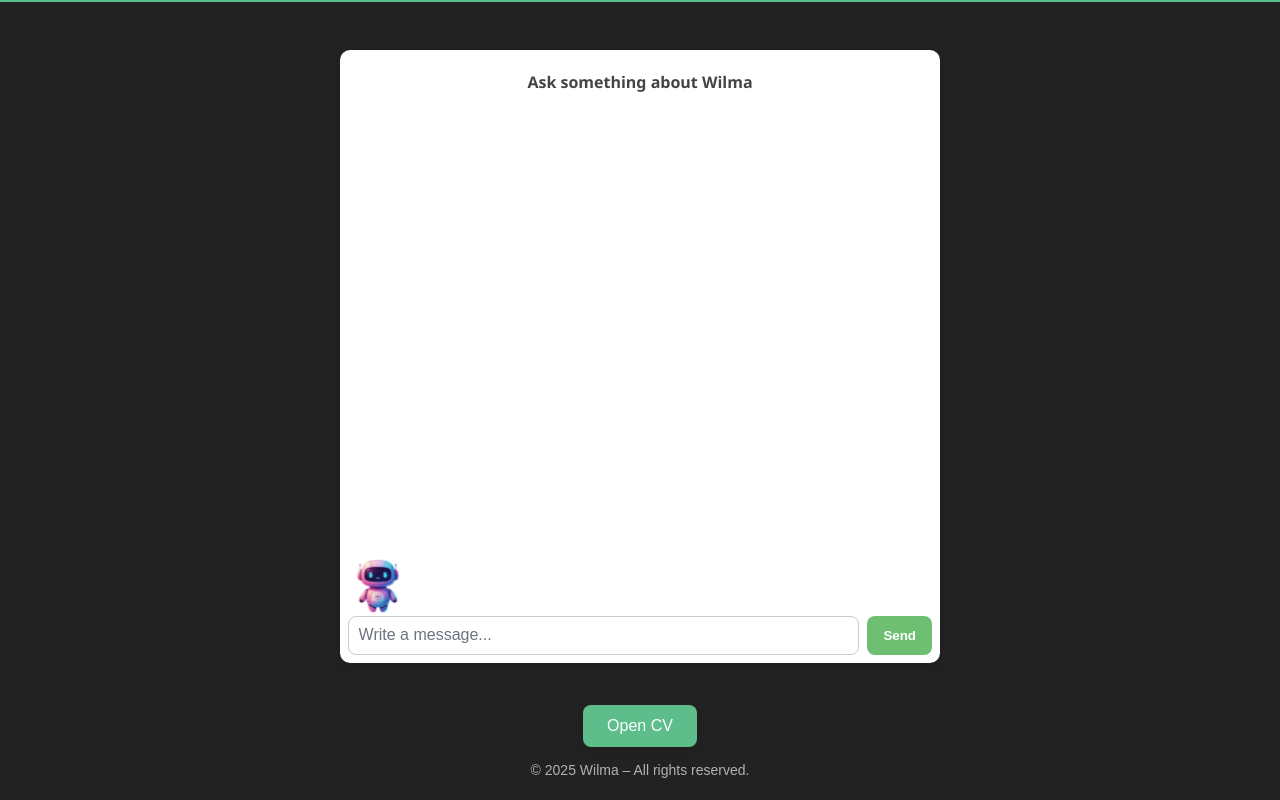
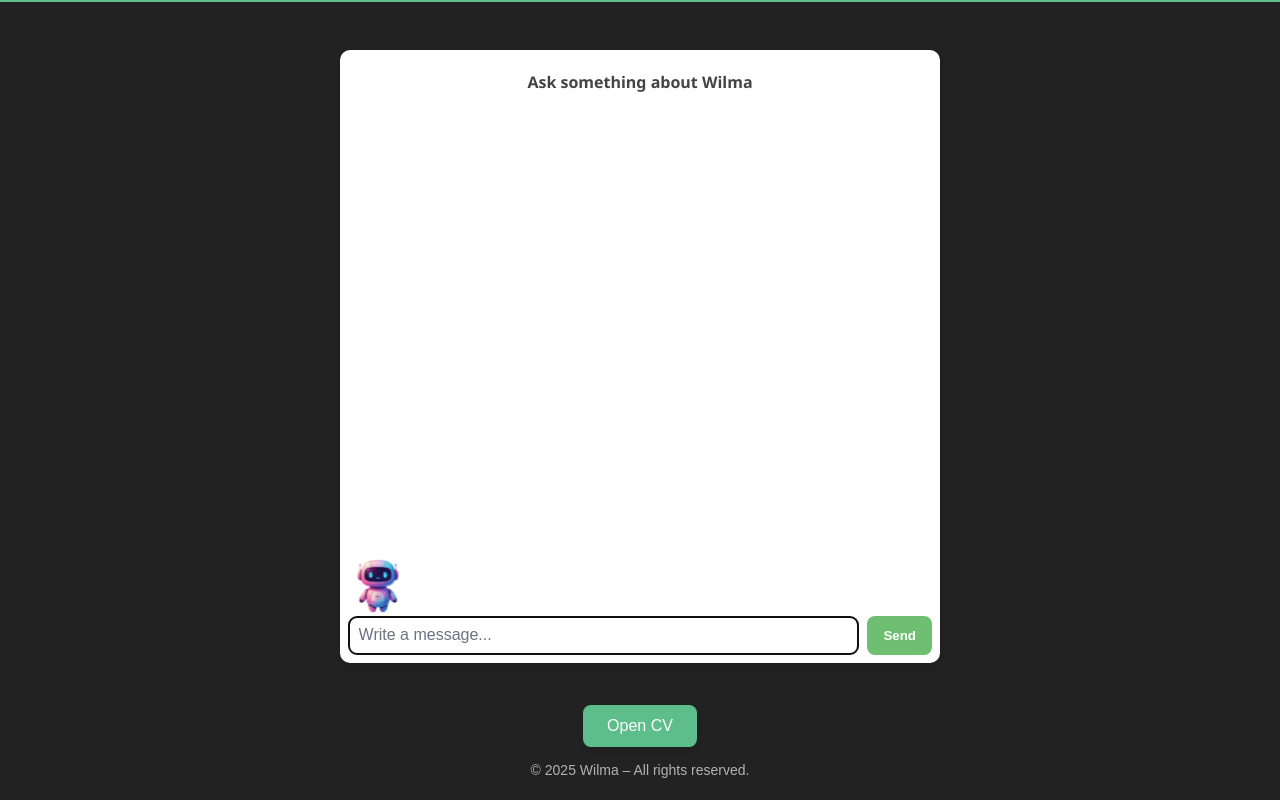
Before and after one commit to wilmaniklasson/portfolio, a React (Vite) app: page / in a window 1280 px wide. Shown: the part 1843-2643 px from the top of the page. Built offline with nearby package versions, Linux system fonts and the light colour scheme.

Commit message:
fixed paragraph formatting in the chatbot's responses, and the input field is automatically focused after sending a message.

```diff
--- a/src/components/WilmaBot.tsx
+++ b/src/components/WilmaBot.tsx
@@ -15,12 +15,20 @@ export const WilmaBot = () => {
   const { t } = useTranslation();
 
   const lastMessageRef = useRef<HTMLDivElement>(null);
+  const inputRef = useRef<HTMLInputElement>(null);
+
 
   useEffect(() => {
     if (lastMessageRef.current) {
       lastMessageRef.current.scrollIntoView({ behavior: "smooth", block: "start" });
     }
   }, [messages, loading]);
+
+  useEffect(() => {
+    if (!loading) {
+      inputRef.current?.focus();
+    }
+  }, [loading]);
 
   const sendMessage = async () => {
     if (!input.trim() || loading) return;
@@ -61,7 +69,6 @@ export const WilmaBot = () => {
         }
       }
 
-      setInput("");
     } catch {
       setMessages((prev) => [
         ...prev,
@@ -69,6 +76,7 @@ export const WilmaBot = () => {
       ]);
     } finally {
       setLoading(false);
+      setInput("");
     }
   };
 
@@ -88,11 +96,10 @@ export const WilmaBot = () => {
         ))}
 
         {loading && (
-        <div className="wilma-bot__loading-spinner" ref={lastMessageRef}>
-          <div className="spinner" aria-label="Loading..."></div>
-        </div>
-      )}
-
+          <div className="wilma-bot__loading-spinner" ref={lastMessageRef}>
+            <div className="spinner" aria-label="Loading..."></div>
+          </div>
+        )}
       </div>
 
       <img
@@ -104,6 +111,7 @@ export const WilmaBot = () => {
 
       <div className="wilma-bot__input-area">
         <input
+          ref={inputRef}
           type="text"
           value={input}
           placeholder={t("writeAMessage")}
@@ -111,6 +119,7 @@ export const WilmaBot = () => {
           onKeyDown={(e) => e.key === "Enter" && sendMessage()}
           className="wilma-bot__input"
           disabled={loading}
+          autoFocus
         />
         <button
           onClick={sendMessage}
--- a/src/styles/WilmaBot.css
+++ b/src/styles/WilmaBot.css
@@ -85,6 +85,8 @@
   font-size: 1rem;
   font-weight: 600;
   text-align: left;
+  white-space: pre-line;
+
 }
 
 
```
